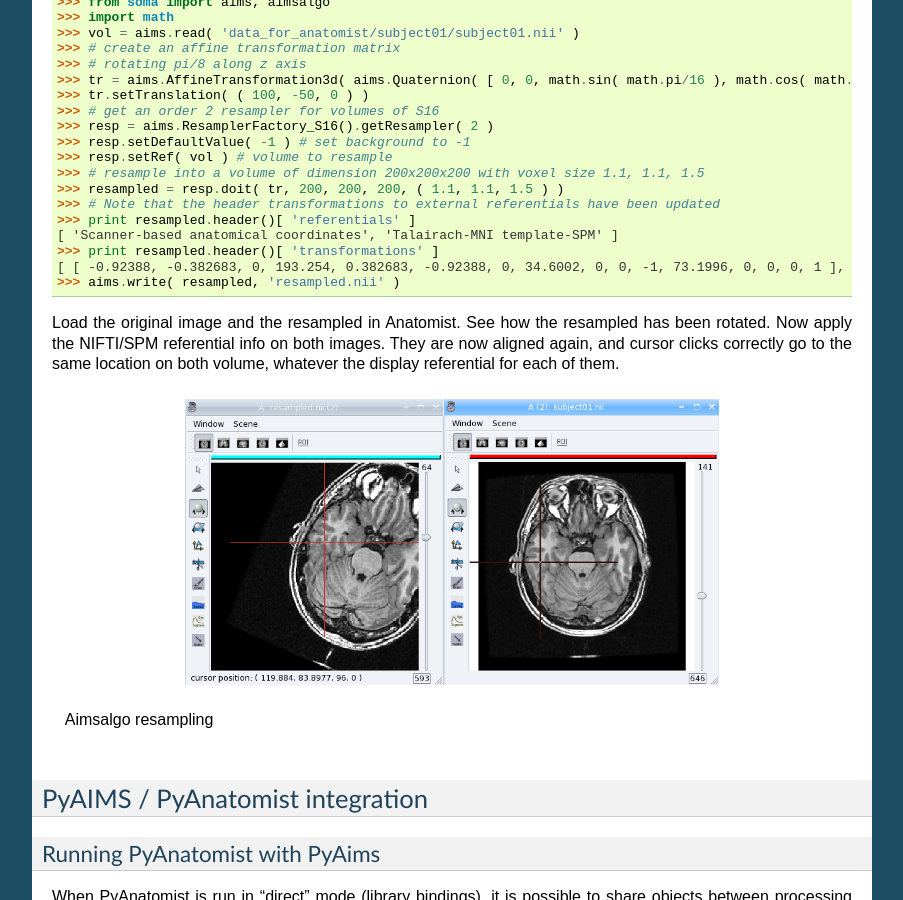
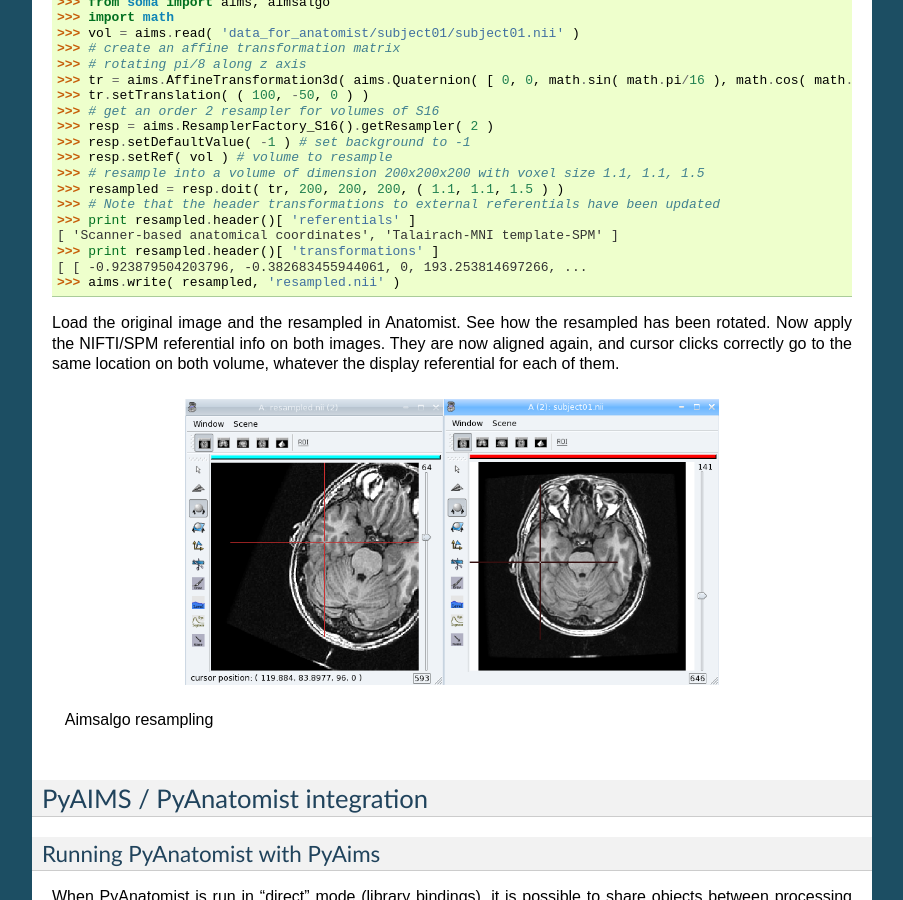
Before and after one commit to brainvisa/aims-free, a Sphinx documentation site: the page built from pyaims/doc/sphinx/pyaims_tutorial.rst, in a window 1280 px wide and 900 px high, scrolled down 20641 px. Shown: the whole window, without its empty margins (198-1101 px from the left). Built offline with Sphinx 7.4.7, drawn with Linux system fonts in a browser that asks for light colours; the version number could not be read and is left out.

Commit message:
Change an expected result du to this modification: #6541
git-svn-id: https://bioproj.extra.cea.fr/neurosvn/brainvisa/aims/aims-free/trunk@52095 613412ce-1361-4b7a-93bf-a3c75af1bae4

```diff
--- a/pyaims/doc/sphinx/pyaims_tutorial.rst
+++ b/pyaims/doc/sphinx/pyaims_tutorial.rst
@@ -955,7 +955,7 @@ nearest-neighbour (order 0), linear (order 1), spline resampling with order 2 to
 >>> print resampled.header()[ 'referentials' ]
 [ 'Scanner-based anatomical coordinates', 'Talairach-MNI template-SPM' ]
 >>> print resampled.header()[ 'transformations' ]
-[ [ -0.92388, -0.382683, 0, 193.254, 0.382683, -0.92388, 0, 34.6002, 0, 0, -1, 73.1996, 0, 0, 0, 1 ], ...
+[ [ -0.923879504203796, -0.382683455944061, 0, 193.253814697266, ...
 >>> aims.write( resampled, 'resampled.nii' )
 
 Load the original image and the resampled in Anatomist.
```
